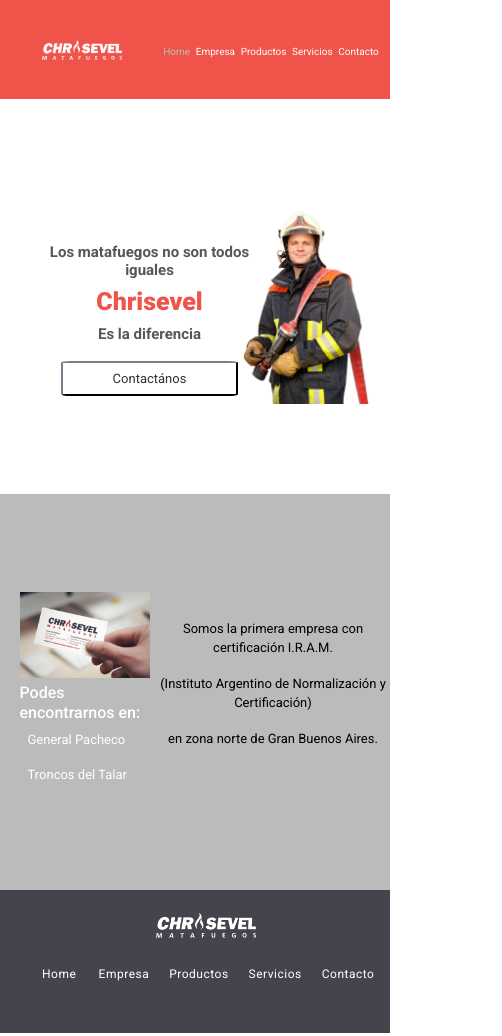
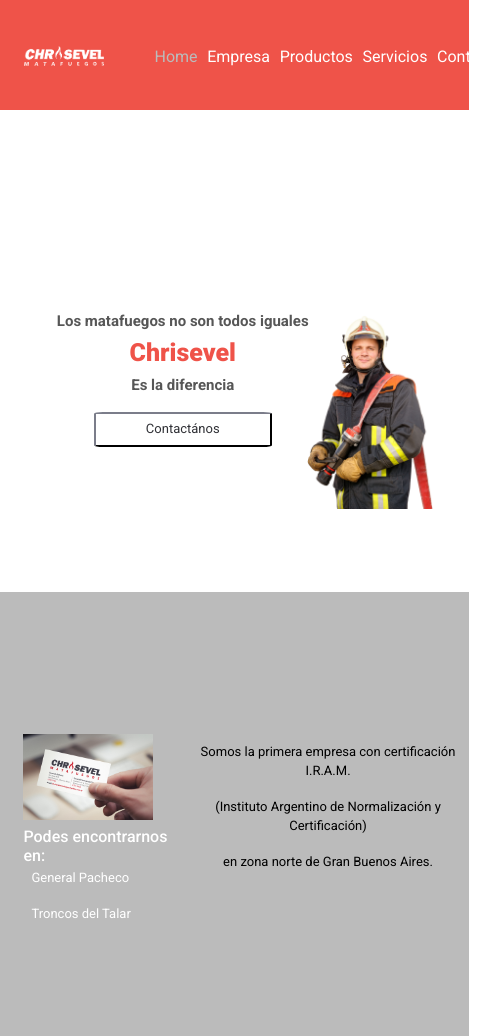
Before and after one commit to JoshuaCandia/Proyecto-Coder, a website: page index.html in a window 390 px wide. Shown: the top 1036 px of the page, 502 px wide, since content can reach past the window. Drawn offline with nearby package versions, Linux system fonts and the light colour scheme; a web font is replaced by a local one.

Commit message:
changes querys

```diff
--- a/scss/_variables.scss
+++ b/scss/_variables.scss
@@ -2,7 +2,7 @@
 
 $color-header:#ef5349;
 $font-size-header:25px;
-$font-size-header-sm:12px;
+$font-size-header-sm:17px;
 $font-size-header-extra-sm:10px;
 $header-text-color: #f1f3ff;
 
--- a/scss/footer.scss
+++ b/scss/footer.scss
@@ -307,7 +307,7 @@
                 position: relative;
                 color: white;
                 text-decoration: none;
-                font-size: 20px;
+                font-size: 18px;
                 margin-top: 5%;
                 letter-spacing: 0.5px;
                 padding: 0 10px;
--- a/scss/header.scss
+++ b/scss/header.scss
@@ -278,6 +278,7 @@
         height: 100%;
         display: flex;
         align-items: center;
+        justify-content: flex-start;
 
         .div__logo {
             .logo {
@@ -289,14 +290,14 @@
 
             font-size: 19px;
             display: flex;
-            gap: 3%;
+            gap: 5%;
 
             li {
                 list-style: none;
 
                 a {
                     position: relative;
-                    color: #000;
+                    color:$palette-color5;
                     text-decoration: none;
                 }
 
@@ -356,24 +357,25 @@
             }
         }
         nav{
-            margin-left: 10%;
+            margin-left: 3%;
+            margin-bottom: 3%;
         }
         .ul__navbar {
             display: flex;
-            align-items: center;
+            justify-content: flex-start;
             width: 50%;
-            font-size: $font-size-header-sm;
+            font-size: 17px;
             margin-top: 5px;
-            gap: 10%;
+            gap: 4%;
 
             li {
                 list-style: none;
 
                 a {
-
                     position: relative;
                     color: $palette-color5;
                     text-decoration: none;
+                    font-size: 16px;
                 }
 
                 a:after {
--- a/scss/main.scss
+++ b/scss/main.scss
@@ -364,7 +364,7 @@
 
             .div__image {
                 img {
-                    width: 500px;
+                    width: 400px;
                 }
             }
 
@@ -402,7 +402,7 @@
                 padding-left: 5%;
 
                 img {
-                    width: 600px;
+                    width: 450px;
 
                 }
 
@@ -508,7 +508,7 @@
 
             .div__image {
                 img {
-                    width: 500px;
+                    width: 400px;
                 }
             }
 
@@ -534,7 +534,7 @@
         .section__index__bottom {
             background-color: $palette-color3;
             grid-area: main;
-            height: 75%;
+            height: 90%;
             width: 100%;
             display: flex;
             align-items: center;
@@ -546,7 +546,7 @@
                 padding-left: 5%;
 
                 img {
-                    width: 600px;
+                    width:370px;
 
                 }
 
@@ -628,18 +628,20 @@
                 justify-content: center;
                 align-items: center;
                 flex-direction: column;
-                padding-left: 10%;
+                padding-left: 3%;
 
 
                 h1 {
                     color: $palette-color1;
                     font-size: 50px;
                     font-weight: 900;
+
                 }
 
                 h3 {
+                    text-align: center;
                     color: $palette-color4;
-                    font-size: 30px;
+                    font-size: 25px;
                     font-weight: 700;
                 }
 
@@ -650,8 +652,10 @@
             }
 
             .div__image {
+                margin-top: 15%;
                 img {
-                    width: 500px;
+                    width: 200px;
+
                 }
             }
 
@@ -677,7 +681,7 @@
         .section__index__bottom {
             background-color: $palette-color3;
             grid-area: main;
-            height: 75%;
+            height: 90%;
             width: 100%;
             display: flex;
             align-items: center;
@@ -689,14 +693,15 @@
                 padding-left: 5%;
 
                 img {
-                    width: 600px;
+                    width: 270px;
+                    padding-top: 15%;
 
                 }
 
                 .div__sucursales {
                     h3 {
                         margin-top: 4%;
-                        margin-bottom: 2%S;
+                        margin-bottom: 2%;
                         color: $palette-color5;
                     }
 
@@ -727,7 +732,7 @@
                 text-align: center;
 
                 p {
-                    font-size: 20px;
+                    font-size: 15px;
                     color: $palette-color5;
 
                 }
```
Also changed, not shown: css/styles.css.
